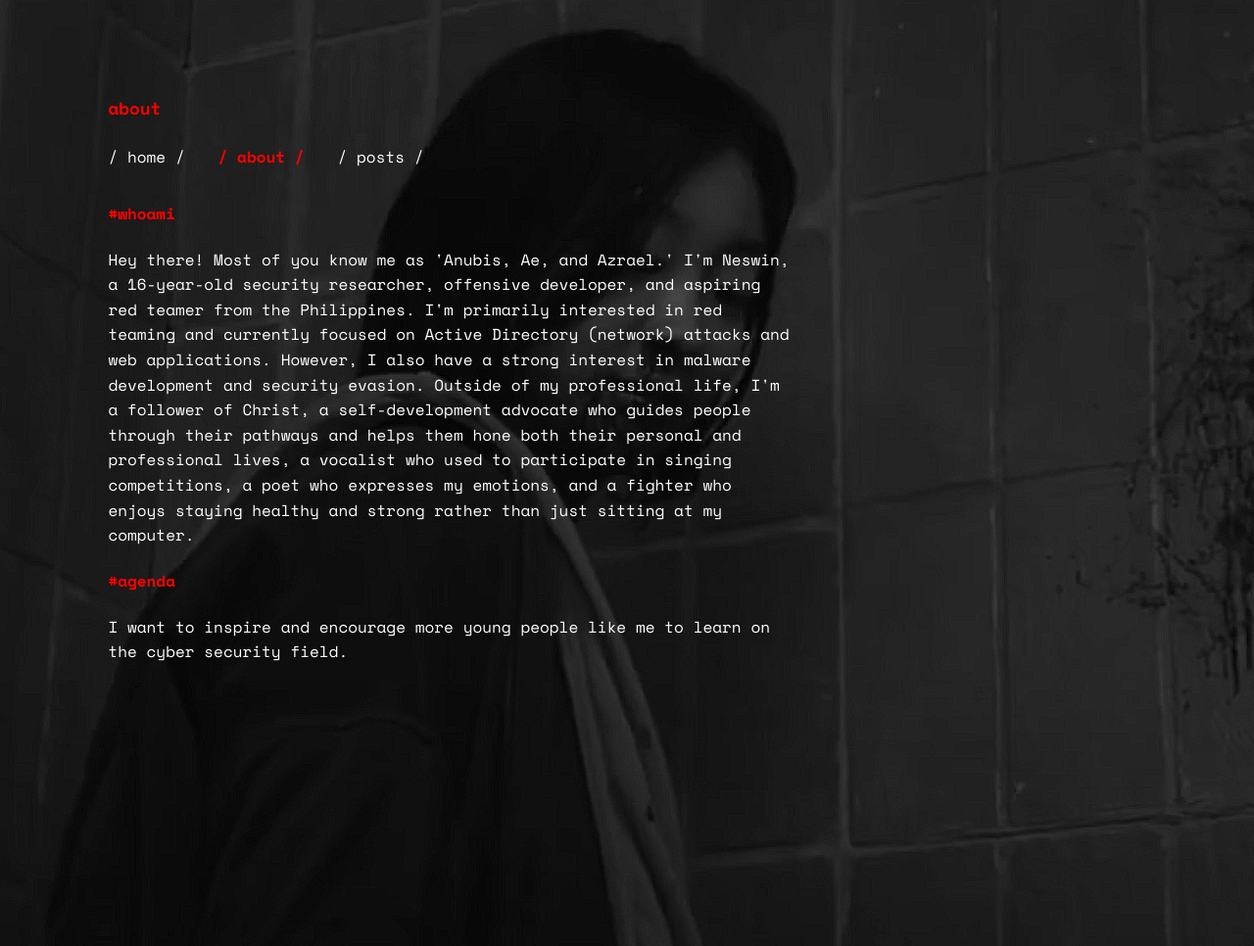
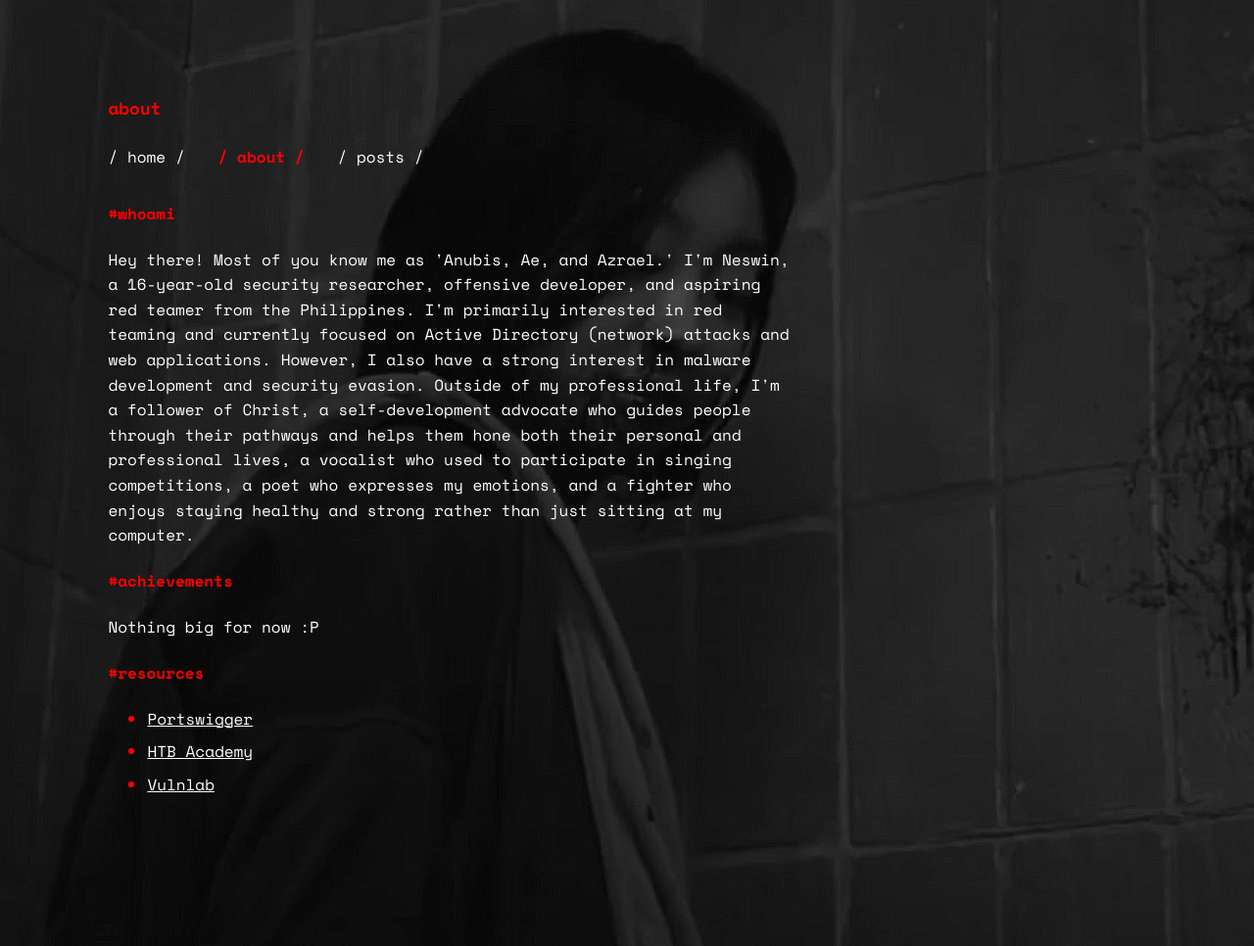
Before and after one commit to azraeldeathangel/azraeldeathangel.github.io, a Jekyll site: the page about.html, which Jekyll copies as it is, in a window 1280 px wide. Shown: the whole page at 98% size. Built offline with Jekyll 4.4.1, drawn with Linux system fonts in a browser that asks for light colours.

Commit message:
Update about.html

```diff
--- a/about.html
+++ b/about.html
@@ -25,8 +25,14 @@
     <main>
         <h4>#whoami</h4>
         <p>Hey there! Most of you know me as 'Anubis, Ae, and Azrael.' I'm Neswin, a 16-year-old security researcher, offensive developer, and aspiring red teamer from the Philippines. I'm primarily interested in red teaming and currently focused on Active Directory (network) attacks and web applications. However, I also have a strong interest in malware development and security evasion. Outside of my professional life, I'm a follower of Christ, a self-development advocate who guides people through their pathways and helps them hone both their personal and professional lives, a vocalist who used to participate in singing competitions, a poet who expresses my emotions, and a fighter who enjoys staying healthy and strong rather than just sitting at my computer.</p>
-        <h4>#agenda</h4>
-        <p>I want to inspire and encourage more young people like me to learn on the cyber security field.</p>
+        <h4>#achievements</h4>
+        <p>Nothing big for now :P</p>
+        <h4>#resources</h4>
+        <ul>
+            <li><a href="https://portswigger.net/web-security/all-topics" target="_blank">Portswigger</a></li>
+            <li><a href="https://academy.hackthebox.com/" target="_blank">HTB Academy</a></li>
+            <li><a href="https://www.vulnlab.com/" target="_blank">Vulnlab</a></li>
+        </ul>
     </main>
 </body>
 </html>
```
